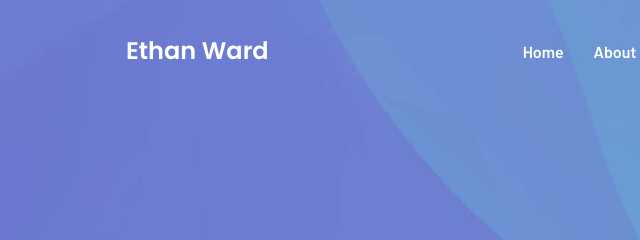
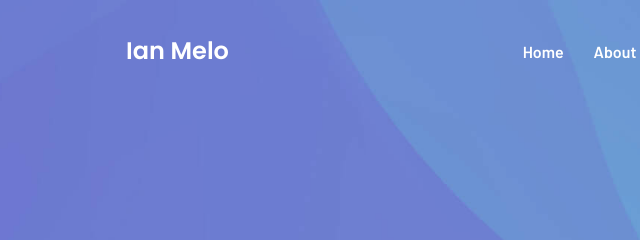
Before and after one commit to ichumbo/Portfolio-Template, a plain HTML site: page index.html in a window 1280 px wide. Shown: the top 240 px of the page, 9-649 px from the left. Drawn offline with nearby package versions, Linux system fonts and the light colour scheme.

Commit message:
Update index.html

```diff
--- a/index.html
+++ b/index.html
@@ -37,7 +37,7 @@
     <div class="container">
 
       <a href="#">
-        <h1 class="logo">Ethan Ward</h1>
+        <h1 class="logo">Ian Melo</h1>
       </a>
 
       <button class="nav-toggle-btn" aria-label="Toggle Menu" data-nav-toggle-btn>
```
